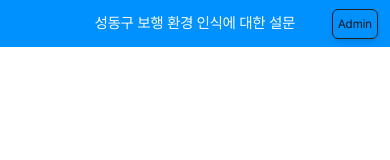
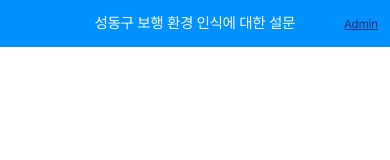
Before and after one commit to arky02/Hanyang_RoadSurvey_Front, a Next.js app: page / in a window 390 px wide. Shown: the top 160 px of the page. Built offline with nearby package versions, Linux system fonts and the light colour scheme.

Commit message:
feat: 모바일 디자인 수정

```diff
--- a/pages/index.tsx
+++ b/pages/index.tsx
@@ -24,7 +24,7 @@ export default function Home() {
   return (
     <div className="flex justify-center items-center h-[100vh] md:bg-[#0091ff4d]">
       <button
-        className="absolute md:top-[18px] md:text-[16px] text-[12px] top-[9px] border-[1px] border-[#202020] w-fit z-10 rounded-md md:px-[10px] md:py-[5px] p-[5px] md:right-[20px] right-[12px] shadow-md text-[#171717]"
+        className="absolute md:top-[18px] md:text-[16px] text-[12px] top-[10px] md:border-[1px] md:border-[#202020] w-fit z-10 rounded-md md:px-[10px] md:py-[5px] p-[5px] md:right-[20px] right-[7px] md:shadow-md md:text-[#171717] text-[#242e74] underline md:no-underline"
         onClick={() => router.push("/result")}
       >
         Admin
--- a/pages/result.tsx
+++ b/pages/result.tsx
@@ -12,7 +12,7 @@ export default function Result() {
   const [isAuthenticated, setIsAuthenticated] = useState(false);
 
   const handleLogin = () => {
-    if (pwd === process.env.NEXT_PUBLIC_ADMIN_PWD) {
+    if (pwd !== process.env.NEXT_PUBLIC_ADMIN_PWD) {
       alert("비밀번호가 맞지 않습니다!");
       return;
     }
```
